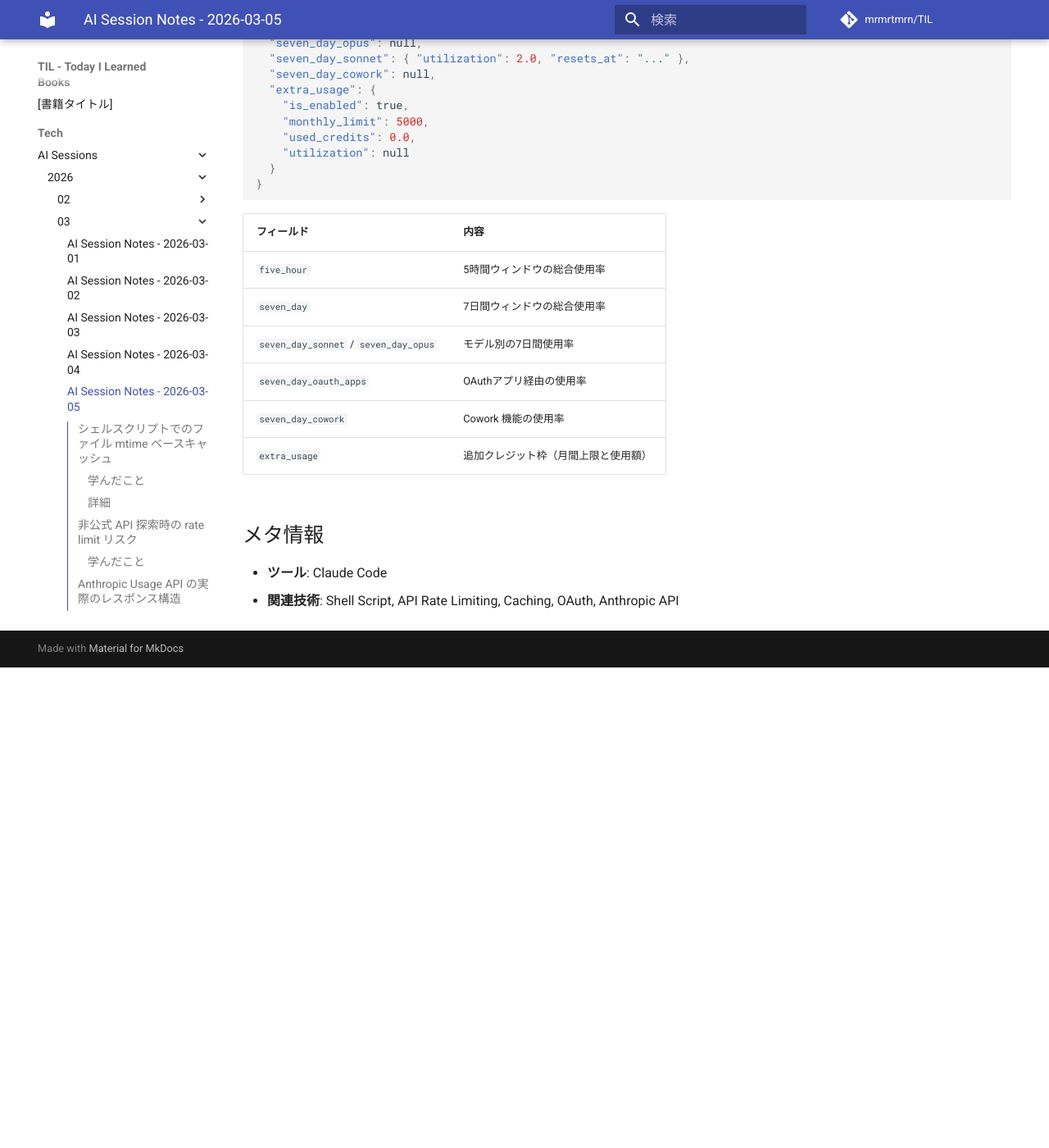
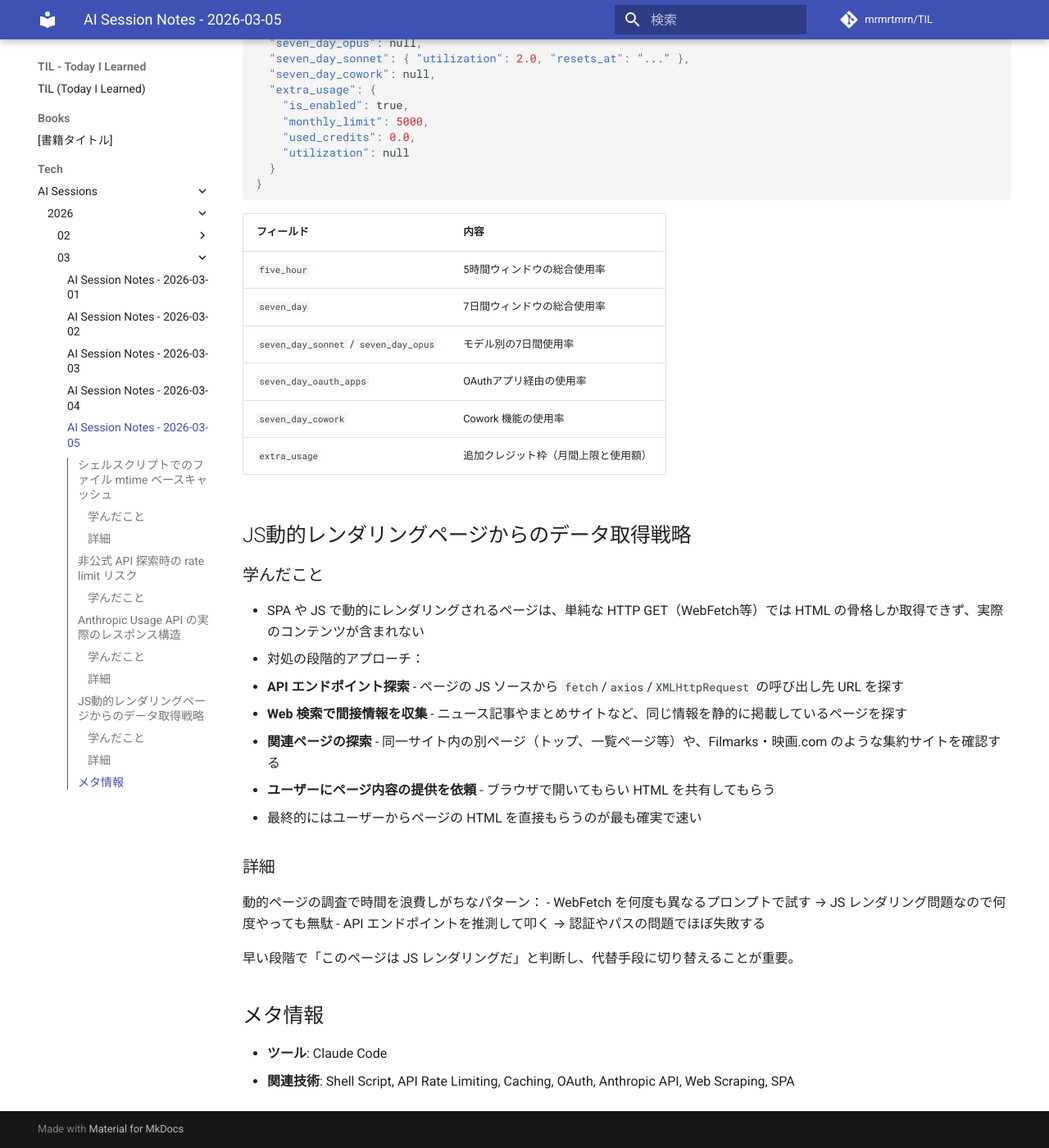
Before and after one commit to mrmrtmrn/TIL, an MkDocs documentation site: the page built from docs/Tech/AI-Sessions/2026/03/2026-03-05.md, in a window 1280 px wide and 1400 px high, scrolled down 1423 px. Shown: the whole window at 82% size. Built offline with MkDocs 1.6.1 and Material for MkDocs 9.7.7, drawn with Linux system fonts in a browser that asks for light colours; comment, search, counter and statistics services are not loaded; before the commit the page ends 2237 px from its top, so only the background shows below that.

Commit message:
feat: 2026-03-05 の AI セッションノートを追加
- JS動的レンダリングページからのデータ取得戦略

Co-Authored-By: Claude Opus 4.6 <noreply@anthropic.com>

```diff
--- a/docs/Tech/AI-Sessions/2026/03/2026-03-05.md
+++ b/docs/Tech/AI-Sessions/2026/03/2026-03-05.md
@@ -75,7 +75,27 @@ fi
 | `seven_day_cowork` | Cowork 機能の使用率 |
 | `extra_usage` | 追加クレジット枠（月間上限と使用額） |
 
+## JS動的レンダリングページからのデータ取得戦略
+
+### 学んだこと
+
+- SPA や JS で動的にレンダリングされるページは、単純な HTTP GET（WebFetch等）では HTML の骨格しか取得できず、実際のコンテンツが含まれない
+- 対処の段階的アプローチ：
+  1. **API エンドポイント探索** - ページの JS ソースから `fetch`/`axios`/`XMLHttpRequest` の呼び出し先 URL を探す
+  2. **Web 検索で間接情報を収集** - ニュース記事やまとめサイトなど、同じ情報を静的に掲載しているページを探す
+  3. **関連ページの探索** - 同一サイト内の別ページ（トップ、一覧ページ等）や、Filmarks・映画.com のような集約サイトを確認する
+  4. **ユーザーにページ内容の提供を依頼** - ブラウザで開いてもらい HTML を共有してもらう
+- 最終的にはユーザーからページの HTML を直接もらうのが最も確実で速い
+
+### 詳細
+
+動的ページの調査で時間を浪費しがちなパターン：
+- WebFetch を何度も異なるプロンプトで試す → JS レンダリング問題なので何度やっても無駄
+- API エンドポイントを推測して叩く → 認証やパスの問題でほぼ失敗する
+
+早い段階で「このページは JS レンダリングだ」と判断し、代替手段に切り替えることが重要。
+
 ## メタ情報
 
 - **ツール**: Claude Code
-- **関連技術**: Shell Script, API Rate Limiting, Caching, OAuth, Anthropic API
+- **関連技術**: Shell Script, API Rate Limiting, Caching, OAuth, Anthropic API, Web Scraping, SPA
```
